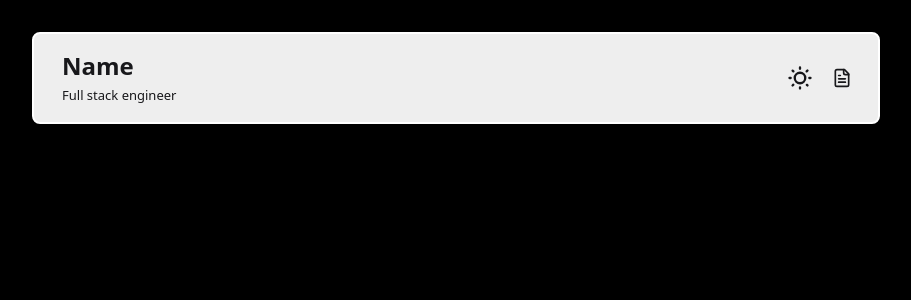
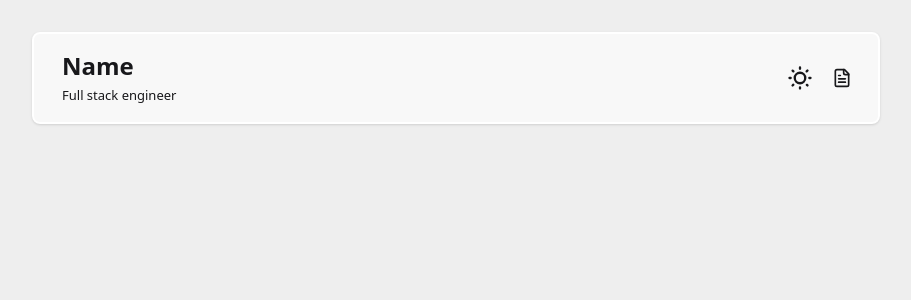
Before and after one commit to sudo-mazino/portfolio, a React (Vite) app: page / in a window 1280 px wide. Shown: the top 300 px of the page, without its empty margins (184-1095 px from the left). Built offline with nearby package versions, Linux system fonts and the light colour scheme.

Commit message:
theme changer fix

```diff
--- a/src/App.jsx
+++ b/src/App.jsx
@@ -3,7 +3,7 @@ import Navbar from './components/Navbar'
 
 const App = () => {
   return (
-    <div className='min-h-screen bg-black w-[100%] text-pretty mx-auto lg:pl-[200px] lg:pr-[200px] relative '>
+    <div className='min-h-screen bg-base-300 w-[100%] text-pretty mx-auto lg:pl-[200px] lg:pr-[200px] relative '>
       <div className='container mx-auto px-4 py-8 relative'>
         <Navbar/>
       </div>
--- a/src/components/Navbar.jsx
+++ b/src/components/Navbar.jsx
@@ -2,11 +2,12 @@ import React from 'react'
 
 const Navbar = () => {
   return (
-    <div className="flex justify-between items-center mb-8 backdrop:blur-sm rounded-lg navbar border-2 border-base-100 p-4 bg-base-300 shadow-sm">
+    <div className="flex justify-between items-center mb-8 backdrop:blur-sm rounded-lg navbar border-2 border-base-100 p-4 bg-base-200 shadow-sm">
         <div className='flex flex-col gap-1 ml-3'>
             <h1 className='text-2xl font-bold'>Name</h1>
             <p className='text-[13px] '>Full stack engineer</p>
         </div>
+
         <div className='flex items-center gap-2'>
             <label className="swap swap-rotate">
                 {/* this hidden checkbox controls the state */}
```
